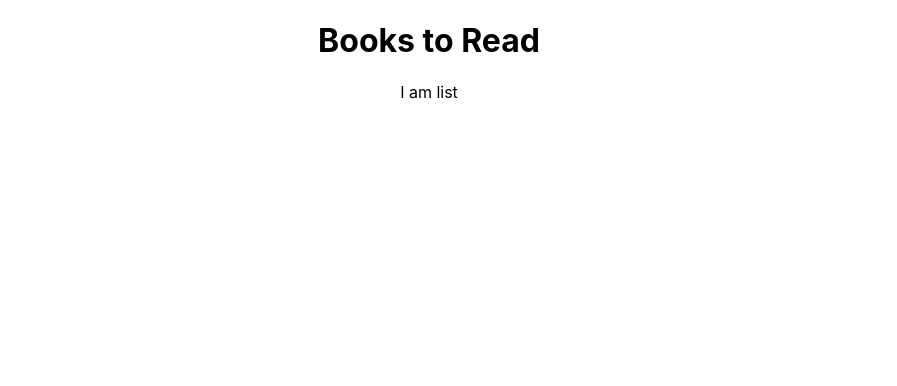
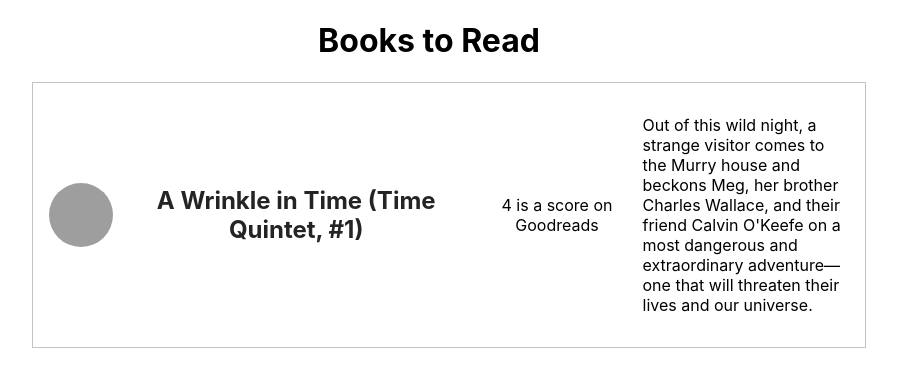
Before and after one commit to VCorak/react-typescript, a React (Create React App) app: page / in a window 1280 px wide. Shown: the top 386 px of the page, without its empty margins (211-1108 px from the left). Built offline with nearby package versions, Linux system fonts and the light colour scheme; grey boxes are pictures that could not be loaded.

Commit message:
Functions and returning jsx elements

```diff
--- a/src/App.css
+++ b/src/App.css
@@ -2,37 +2,57 @@
   text-align: center;
 }
 
-.App-logo {
-  height: 40vmin;
-  pointer-events: none;
+
+.List {
+  list-style: none;
+  display: flex;
+  align-items: center;
+  width: 50rem;
+  margin: 0rem auto;
+  border: 0.1rem solid rgba(0, 0, 0, 0.233);
+  padding: 1rem;
+  justify-content: space-between;
 }
 
-@media (prefers-reduced-motion: no-preference) {
-  .App-logo {
-    animation: App-logo-spin infinite 20s linear;
-  }
+.List-header {
+  display: flex;
+  align-items: center;
 }
 
-.App-header {
-  background-color: #282c34;
-  min-height: 100vh;
+.List-header h2 {
+  color: rgb(37, 36, 36)
+}
+
+.List-img {
+  width: 4rem;
+  height: 4rem;
+  border-radius: 100%;
+  margin-right: 0.5rem;
+}
+
+.List-note {
+  width: 30%;
+  text-align: left;
+}
+
+.AddToList {
   display: flex;
   flex-direction: column;
-  align-items: center;
-  justify-content: center;
-  font-size: calc(10px + 2vmin);
-  color: white;
+  width: 30rem;
+  margin: 5rem auto
 }
 
-.App-link {
-  color: #61dafb;
+.AddToList-input {
+  padding: 0.5rem;
+  font-size: 1rem;
+  margin: 0.3rem 0rem
 }
 
-@keyframes App-logo-spin {
-  from {
-    transform: rotate(0deg);
-  }
-  to {
-    transform: rotate(360deg);
-  }
+.AddToList-btn {
+  padding: 0.5rem;
+  cursor: pointer;
+  background-color: #0b5468;
+  font-weight: 700;
+  color: white;
+  border: none
 }
--- a/src/App.tsx
+++ b/src/App.tsx
@@ -14,7 +14,15 @@ interface IState {
 
 function App() {
 
-    const [books, setBooks] = useState<IState["books"]>([])
+    const [books, setBooks] = useState<IState["books"]>([
+        {
+            title:"A Wrinkle in Time (Time Quintet, #1)",
+            url: "https://i.gr-assets.com/images/S/compressed.photo.goodreads.com/books/1507963312l/33574273._SX318_.jpg",
+            score: 4,
+            author: "Madeleine L'Engle",
+            note: "Out of this wild night, a strange visitor comes to the Murry house and beckons Meg, her brother Charles Wallace, and their friend Calvin O'Keefe on a most dangerous and extraordinary adventure—one that will threaten their lives and our universe."
+        }
+    ])
 
   return (
     <div className="App">
--- a/src/components/List.tsx
+++ b/src/components/List.tsx
@@ -11,10 +11,30 @@ interface IProps {
 }
 
 const List: React.FC<IProps>= ({ books }) => {
+// we are not returning JSX element and TS hasn't caught this yet...
+    // so when it comes to function we always want to define what to retun, and
+    // here I want to return bunch of jsx elements, array of jsx elements but first
+    // TS refered that I want to return array of nothing "void"
+    // so we need to define that we want to return JSX.Element[], array of elements
+    // hover over function name and see that is refering to jsx element
+    const renderList = (): JSX.Element[] => {
+        return books.map((book) => {
+            return (
+                <li className="List">
+                    <div className="List-header">
+                        <img className="List-img" src={book.url} />
+                        <h2>{book.title}</h2>
+                    </div>
+                    <p>{book.score} is a score on Goodreads</p>
+                    <p className="List-note">{book.note}</p>
+                </li>
+            )
+        });
+    };
     return (
-        <div>
-            I am list
-        </div>
+        <ul>
+            {renderList()}
+        </ul>
     );
 };
 
```
